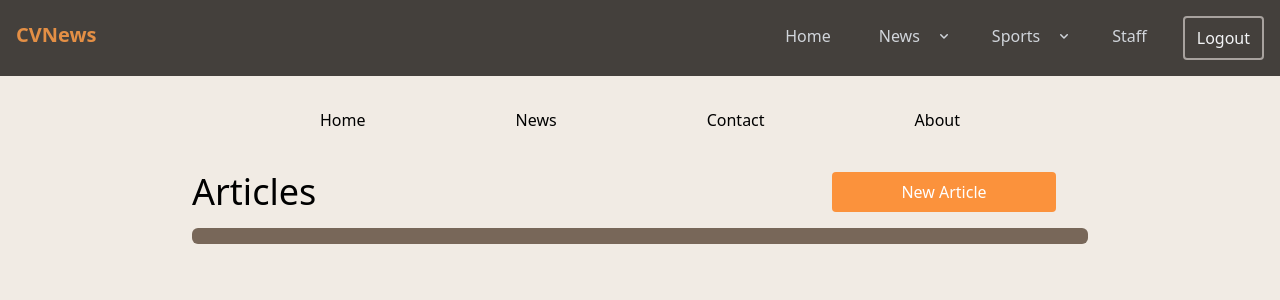
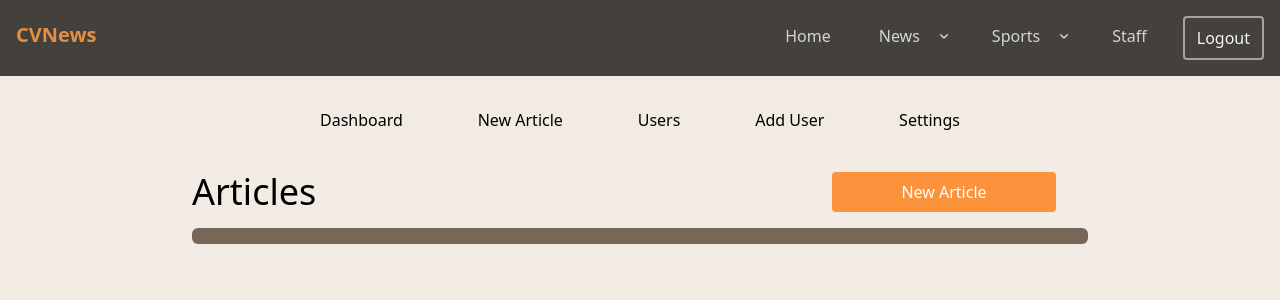
Before and after one commit to Algorithm-Allies/valleyNews, a React (Vite) app in the folder client/: page /businesspanel in a window 1280 px wide. Shown: the top 300 px of the page. Built offline with nearby package versions, Linux system fonts and the light colour scheme.

Commit message:
fixed navbar links

```diff
--- a/client/src/components/BusinessNavBar.jsx
+++ b/client/src/components/BusinessNavBar.jsx
@@ -4,10 +4,11 @@ function BusinessNavBar() {
   return (
   <div className="flex justify-center">
     <ul className="flex flex-row w-[50vw] justify-between pb-10 center">
-      <li><a href="#home">Home</a></li>
-      <li><a href="#news">News</a></li>
-      <li><a href="#contact">Contact</a></li>
-      <li><a href="#about">About</a></li>
+      <li><a href="/dashboard">Dashboard</a></li>
+      <li><a href="/createarticle">New Article</a></li>
+      <li><a href="/users">Users</a></li>
+      <li><a href="/adduser">Add User</a></li>
+      <li><a href="/settings">Settings</a></li>
     </ul>
   </div>
   )
```
